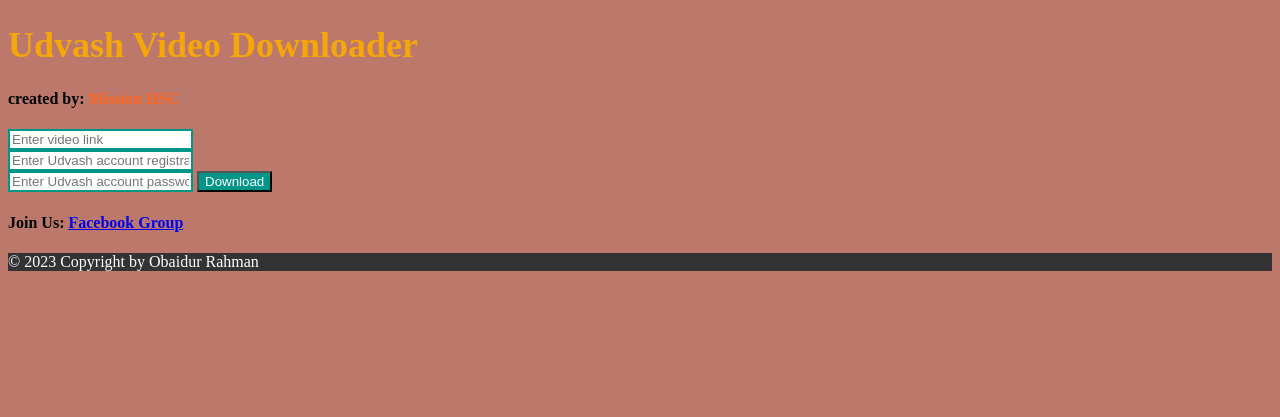
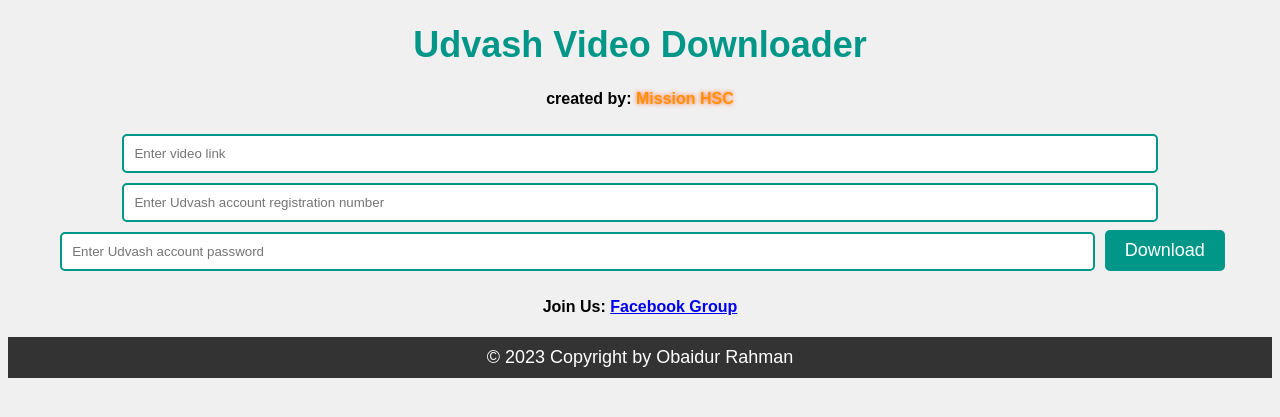
Before and after one commit to obaidur952952/Udvash-Class-Downloader, a Flask app: page / in a window 1280 px wide. Shown: the top 417 px of the page. Run offline with Flask 3, Linux system fonts and the light colour scheme.

Commit message:
Update index.css

```diff
--- a/static/index.css
+++ b/static/index.css
@@ -1,80 +1,61 @@
-/* Styling for the body with color animation */
+/* Styling for the body */
 body {
-  animation: changeBackgroundColor 60s infinite;
-  transition: background-color 1s ease;
-  background-color: #009688; /* Start with a teal background */
+    background-color: #f0f0f0; /* Set a light background color */
+    font-family: Arial, sans-serif;
+    text-align: center;
 }
 
-@keyframes changeBackgroundColor {
-  0%, 100% {
-    background-color: #009688; /* Teal */
-  }
-  25% {
-    background-color: #ff6f61; /* Coral */
-  }
-  50% {
-    background-color: #0065a4; /* Deep Blue */
-  }
-  75% {
-    background-color: #f2c200; /* Gold */
-  }
-}
-
-/* Styling for the header text */
+/* Styling for the header */
 h1 {
-  color: #ff5722; /* Header text color (Deep Orange) */
-  font-size: 36px;
-  animation: changeHeaderColor 60s infinite;
-  transition: color 1s ease;
-}
-
-@keyframes changeHeaderColor {
-  0%, 100% {
-    color: #ff5722; /* Deep Orange */
-  }
-  25% {
-    color: #f2c200; /* Gold */
-  }
-  50% {
-    color: #009688; /* Teal */
-  }
-  75% {
-    color: #0065a4; /* Deep Blue */
-  }
+    color: #009688; /* Unique color for the header text */
+    font-size: 36px;
 }
 
 /* Styling for the "created by" link */
 h4 a#glow {
-  color: #f2c200; /* Link text color (Gold) */
-  text-decoration: none;
-  animation: glow 2s infinite;
-  transition: color 1s ease;
+    color: #ff5722; /* Unique color for the link text */
+    text-decoration: none; /* Remove underlines from links */
+    animation: glow 2s infinite; /* Add a glowing animation */
 }
 
 @keyframes glow {
-  0%, 100% {
-    color: #f2c200; /* Gold */
-  }
-  50% {
-    color: #ff5722; /* Deep Orange */
-  }
+    0% {
+        color: #ff5722;
+        text-shadow: none;
+    }
+    50% {
+        color: #ff9800;
+        text-shadow: 0 0 5px #ff5722;
+    }
+    100% {
+        color: #ff5722;
+        text-shadow: none;
+    }
 }
 
 /* Styling for the form elements */
 input[type="url"], input[type="password"] {
-  border: 2px solid #009688; /* Input border color (Teal) */
-  transition: border-color 1s ease;
+    width: 80%;
+    padding: 10px;
+    margin: 5px;
+    border: 2px solid #009688; /* Unique color for input borders */
+    border-radius: 5px;
 }
 
 input#submit_button {
-  background-color: #009688; /* Button background color (Teal) */
-  color: #fff; /* Button text color (White) */
-  transition: background-color 1s ease, color 1s ease;
+    background-color: #009688; /* Unique color for the submit button */
+    color: #fff;
+    font-size: 18px;
+    padding: 10px 20px;
+    border: none;
+    border-radius: 5px;
+    cursor: pointer;
 }
 
 /* Styling for the footer */
 footer {
-  background-color: #333; /* Footer background color (Dark Gray) */
-  color: #fff; /* Footer text color (White) */
-  transition: background-color 1s ease;
-}
+    background-color: #333; /* Dark background color for the footer */
+    color: #fff; /* White text color */
+    padding: 10px;
+    font-size: 18px;
+  }
```
